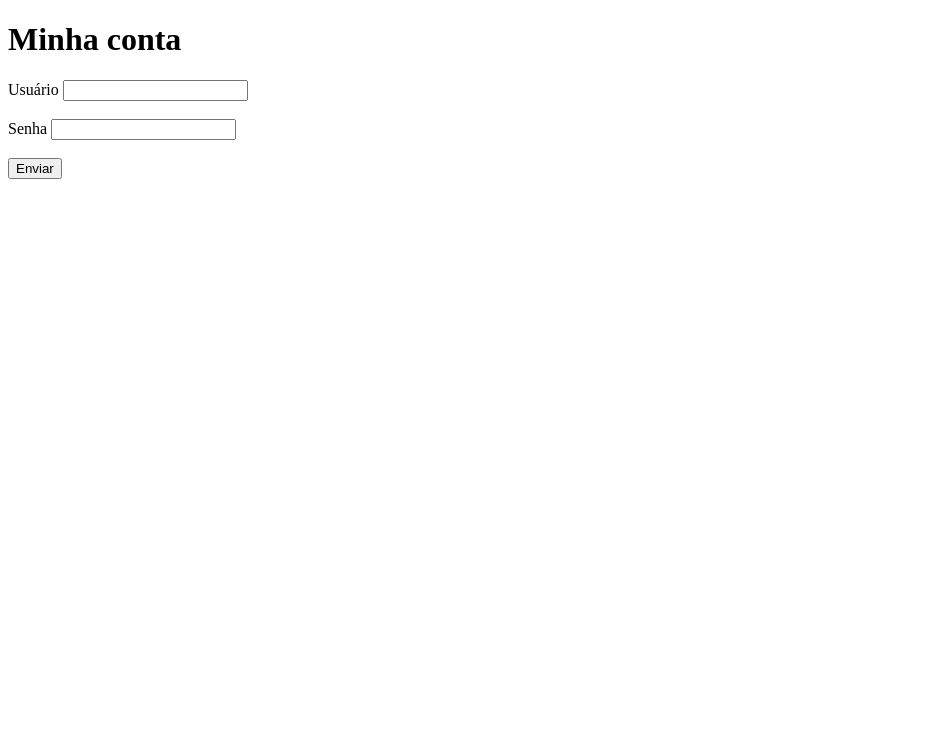
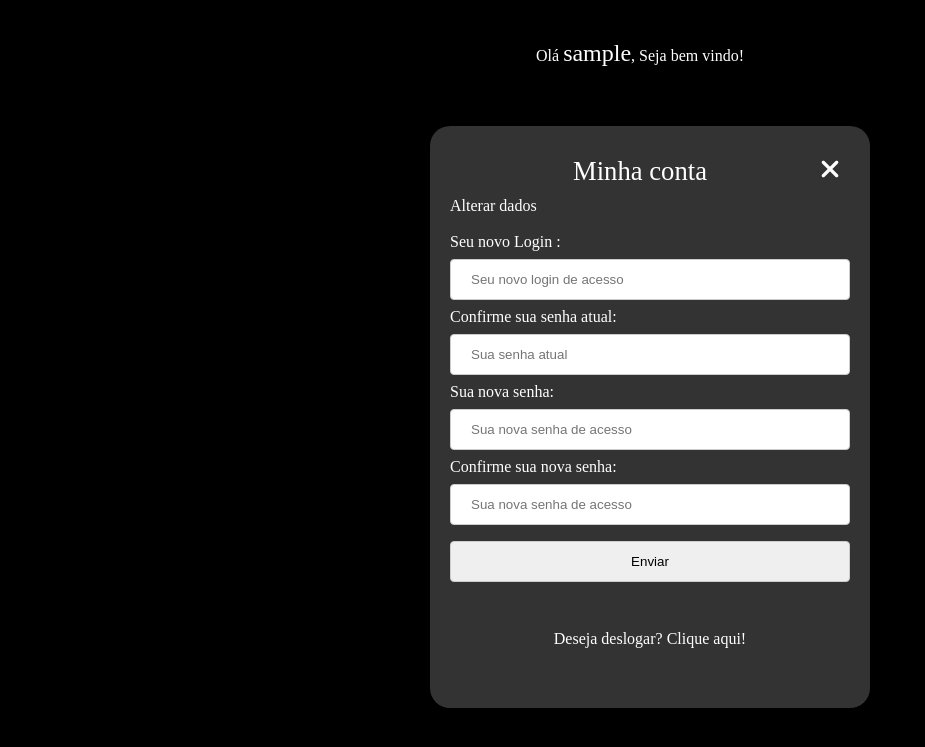
Before and after one commit to Marcos2Junior/Trabalho1Cacao4Semestre, a PHP site: page /conta.php in a window 1280 px wide. Shown: the top 747 px of the page, without its empty margins (0-925 px from the left). Run offline with PHP 8.4, Linux system fonts and the light colour scheme; the visitor is signed in with stand-in values (Sample User, id 1); data that the repository does not hold is empty; some libraries are stand-ins or nearby versions.

Commit message:
Validacao para alterar dados do usuario

```diff
--- a/classes/Usuarios.class.php
+++ b/classes/Usuarios.class.php
@@ -88,15 +88,38 @@ class Usuarios {
 	* @param string $id ID do usuário a ser alterado
 	* @param string $usuario Usuário a ser alterado
 	* @param string $senha Senha do usuário a ser alterado
+     * @param string $confsenha Confirmacao da nova senha
+     * @param string $senhaatual senha atual do usuario
+     * @param int $admin alterar perfil administrador
+     * @return string Retornaremos string result da validacao dos dados
 	*/
-	public function alterarUsuario($id, $usuario, $senha, $admin) {
-		// Caso a senha venha vazia, iremos alterar apenas os campos de usuário e admin
-		if(empty($senha)) {
-			$this->db->alterarDados("usuarios", "id = $id", array('usuario' => $usuario, 'admin' => $admin));
-		} else {
-			$senha = md5($senha);
-			$this->db->alterarDados("usuarios", "id = $id", array('usuario' => $usuario, 'senha' => $senha, 'admin' => $admin));
+	public function alterarUsuario($id, $usuario, $senha, $confsenha, $senhaatual, $admin)
+    {
+		if(!empty($senhaatual) && !empty($senha) && !empty($confsenha) && !empty($usuario))
+		{
+		    if($senha == $confsenha)
+            {
+                $user = $this->db->pegarDado("usuarios", "*", "id = $id");
+                if($user['senha'] == md5($senhaatual))
+                {
+                    $senha = md5($senha);
+                    $this->db->alterarDados("usuarios", "id = $id", array('usuario' => $usuario, 'senha' => $senha, 'admin' => $admin));
+                    return 'Dados alterados com sucesso';
+                }
+                else
+                {
+                    return 'senha atual invalida';
+                }
+            }
+		    else
+            {
+                return 'senha nova difere da confirmacao';
+            }
 		}
+		else
+        {
+            return 'preencha todos os campos';
+        }
 	}
 
 	/**
--- a/conta.php
+++ b/conta.php
@@ -5,6 +5,7 @@ require('./autoloader.php');
 $usuarios = new Usuarios();
 $status = $usuarios->verificaStatus();
 $db = new Database;
+$valor = '';
 
 
 if($status == 0) {
@@ -18,8 +19,8 @@ if(empty($_SESSION['uid'])) {
 }
 
 if($_POST) {
-	$usuarios->alterarUsuario($id, $_POST['usuario'], $_POST['senha'], 0);
-	die('<meta http-equiv="refresh" content="0;url=index.php">');
+    $valor = $usuarios->alterarUsuario($id, $_POST['usuario'],
+        $_POST['senha'], $_POST['confsenha'], $_POST['senhaatual'], 0);
 }
 
 $usuario = $db->pegarDado("usuarios", "*", "id = $id");
@@ -30,18 +31,50 @@ $usuario = $db->pegarDado("usuarios", "*", "id = $id");
 <head>
 	<meta http-equiv="Content-Type" content="text/html; charset=iso-8859-1"/>
 	<title>Loja do Marcão | Minha conta</title>
+    <link rel="stylesheet" href="style/style.css" />
+    <script src="https://kit.fontawesome.com/a076d05399.js"></script>
 </head>
 <body>
-<h1>Minha conta</h1>
+<?php echo '<p>Olá <span style="font-size: x-large">'. $_SESSION['user'].'</span>, Seja bem vindo!';
 
-<form method="POST" action="conta.php?id=<?php echo $id; ?>">
-	<label>Usuário</label>
-	<input type="text" name="usuario" value="<?php echo $usuario['usuario']; ?>" /><br /><br />
-
-	<label>Senha</label>
-	<input type="password" name="senha" value="" /><br /><br />
-
-	<input type="submit" value="Enviar" />
+if($status == 2)
+{
+    echo '<br><br><a href="admin/index.php"
+    style="font-size: large; color: white">Clique para acessar Administrativo</a></p>';
+}
+else
+{
+    echo '</p>';
+}
+?>
+<form method="POST" action="conta.php?id=<?php echo $id; ?>" class="form">
+    <div style="padding: 10px; text-align: center; font-size: 20pt;">
+        <a href="index.php"><i class='fas fa-times' style="float: right; cursor: pointer; font-size: 20pt;"></i></a>
+        <label>Minha conta</label>
+    </div>
+    <?php
+    if(!empty($valor))
+    {
+        echo '<br><div style="text-align: center">
+        <label style="color: darkturquoise; font-size: x-large"> '. $valor .'</label>
+        </div><br><br>';
+    }
+     ?>
+    <label>Alterar dados</label><br><br>
+    <label>Seu novo Login :</label><br />
+    <input type="text" name="usuario" value="<?php echo $usuario['usuario']; ?>"
+           placeholder="Seu novo login de acesso" /><br />
+    <label>Confirme sua senha atual:</label><br />
+    <input type="password" name="senhaatual" placeholder="Sua senha atual" />
+    <label>Sua nova senha:</label><br />
+    <input type="password" name="senha" placeholder="Sua nova senha de acesso" />
+    <label>Confirme sua nova senha:</label><br />
+    <input type="password" name="confsenha" placeholder="Sua nova senha de acesso" />
+    <input type="submit" value="Enviar"/>
+    <p>
+        Deseja deslogar?
+        <a style="cursor: pointer;" href="logout.php">Clique aqui!</a>
+    </p>
 </form>
 
 </body>
--- a/index.php
+++ b/index.php
@@ -53,7 +53,7 @@ $login = 'Olá '. $_SESSION['user'] .'! <a href="carrinho.php">Meu carrinho</a>
                   }
               else
               {
-                  echo '<a href="logout.php"><i class="fas fa-user"></i> &nbsp;Sair</a>';
+                  echo '<a href="conta.php"><i class="fas fa-user"></i> &nbsp;Minha conta</a>';
               }
             ?>
           </li>
--- a/pdo_log.txt
+++ /dev/null
@@ -1 +0,0 @@
-SQLSTATE[HY000] [1049] Unknown database 'loja'SQLSTATE[HY000] [1049] Unknown database 'loja'
--- a/style/style.css
+++ b/style/style.css
@@ -303,7 +303,7 @@ footer {
   left: 50%;
   margin: -130px 0 0 -210px;
   padding: 20px;
-  top: 30%;
+  top: 32%;
   position: absolute;
   border-radius: 20px;
   color: white;
```
